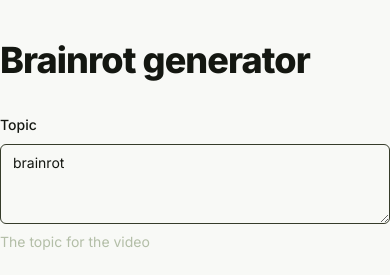
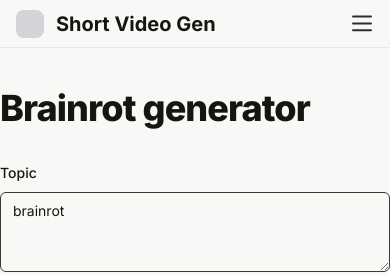
Before and after one commit to listlessbird/brainrot-shorts, a Next.js app: page / in a window 390 px wide. Shown: the top 275 px of the page. Built offline with nearby package versions, Linux system fonts and the light colour scheme; no server answers; what assemblyai, replicate would draw is missing.

Commit message:
feat: mobile nav

```diff
--- a/package.json
+++ b/package.json
@@ -28,6 +28,7 @@
     "class-variance-authority": "^0.7.0",
     "clsx": "^2.1.1",
     "drizzle-orm": "^0.34.1",
+    "framer-motion": "^11.11.7",
     "lucide-react": "^0.446.0",
     "next": "15.0.0-rc.0",
     "react": "19.0.0-rc-f994737d14-20240522",
--- a/src/app/page.tsx
+++ b/src/app/(video)/page.tsx
@@ -1,9 +1,13 @@
 import { VideoConfigForm } from "@/app/(video)/new-video-form";
 import { QueryProvider } from "@/app/query-provider";
+import { Header } from "@/components/nav/header";
+import { HeaderMobile } from "@/components/nav/header-mobile";
 
 export default function Home() {
   return (
     <QueryProvider>
+      <Header />
+      <HeaderMobile />
       <main className="min-h-screen max-w-2xl mx-auto pt-10">
         <div className="space-y-8">
           <h1 className="scroll-m-20 text-4xl font-extrabold tracking-tight lg:text-5xl">
--- /dev/null
+++ b/src/components/nav/constants.tsx
@@ -0,0 +1,19 @@
+import { HomeIcon, VideoIcon } from "lucide-react";
+export type SideNavItem = {
+  title: string;
+  path: string;
+  icon?: JSX.Element;
+};
+
+export const SideNavItems: SideNavItem[] = [
+  {
+    title: "Home",
+    path: "/",
+    icon: <HomeIcon />,
+  },
+  {
+    title: "Videos",
+    path: "/history",
+    icon: <VideoIcon />,
+  },
+];
--- /dev/null
+++ b/src/components/nav/header-mobile.tsx
@@ -0,0 +1,158 @@
+"use client";
+import { SideNavItem, SideNavItems } from "@/components/nav/constants";
+import { cn } from "@/lib/utils";
+import { motion, useCycle, Variants } from "framer-motion";
+import { usePathname } from "next/navigation";
+import { ReactNode, useRef } from "react";
+import { useDimensions } from "@/hooks/use-dimensions";
+import Link from "next/link";
+
+const sidebarVariants: Variants = {
+  open: (height: number = 1000) => ({
+    clipPath: `circle(${height * 2 + 200}px at 100% 0)`,
+    transition: {
+      type: "spring",
+      stiffness: 20,
+      restDelta: 4,
+    },
+  }),
+  closed: {
+    clipPath: "circle(0px at 100% 0)",
+    transition: {
+      type: "spring",
+      stiffness: 400,
+      damping: 40,
+    },
+  },
+};
+
+const itemVariants: Variants = {
+  open: {
+    transition: { staggerChildren: 0.02, delayChildren: 0.15 },
+  },
+  closed: {
+    transition: { staggerChildren: 0.01, staggerDirection: -1 },
+  },
+};
+
+const MenuItemVariants = {
+  open: {
+    y: 0,
+    opacity: 1,
+    transition: {
+      y: { stiffness: 1000, velocity: -100 },
+    },
+  },
+  closed: {
+    y: 50,
+    opacity: 0,
+    transition: {
+      y: { stiffness: 1000 },
+      duration: 0.02,
+    },
+  },
+};
+
+export function HeaderMobile() {
+  const pathname = usePathname();
+  const containerRef = useRef<HTMLDivElement>(null);
+
+  const [open, toggleOpen] = useCycle(false, true);
+  const { height } = useDimensions(containerRef);
+
+  return (
+    <motion.nav
+      initial={false}
+      animate={open ? "open" : "closed"}
+      custom={height}
+      ref={containerRef}
+      className={cn("fixed inset-0 z-[100] md:hidden")}
+    >
+      {/* Background overlay */}
+      <motion.div
+        variants={sidebarVariants}
+        className="absolute inset-0 bg-white size-full right-0"
+      />
+      <motion.ul
+        className="absolute grid w-full gap-2 px-10 py-16"
+        variants={itemVariants}
+      >
+        {SideNavItems.map((item, idx) => {
+          const isLastItem = idx === SideNavItems.length - 1;
+          const active = item.path === pathname;
+          return (
+            <div key={item.title}>
+              <MenuItem>
+                <Link
+                  href={item.path}
+                  onClick={() => toggleOpen()}
+                  className={cn("flex w-full text-2xl", active && "font-bold")}
+                >
+                  {item.title}
+                </Link>
+              </MenuItem>
+              {!isLastItem && (
+                <MenuItem className="my-3 h-px w-full bg-gray-300" />
+              )}
+            </div>
+          );
+        })}
+      </motion.ul>
+      <MenuToggle toggle={toggleOpen} />
+    </motion.nav>
+  );
+}
+
+const MenuItem = ({
+  className,
+  children,
+}: {
+  className?: string;
+  children?: ReactNode;
+}) => {
+  return (
+    <motion.li variants={MenuItemVariants} className={className}>
+      {children}
+    </motion.li>
+  );
+};
+
+const MenuToggle = ({ toggle }: { toggle: any }) => (
+  <button
+    onClick={toggle}
+    className="pointer-events-auto absolute right-4 top-[14px] z-30"
+  >
+    <svg width="23" height="23" viewBox="0 0 23 23">
+      <Path
+        variants={{
+          closed: { d: "M 2 2.5 L 20 2.5" },
+          open: { d: "M 3 16.5 L 17 2.5" },
+        }}
+      />
+      <Path
+        d="M 2 9.423 L 20 9.423"
+        variants={{
+          closed: { opacity: 1 },
+          open: { opacity: 0 },
+        }}
+        transition={{ duration: 0.1 }}
+      />
+      <Path
+        variants={{
+          closed: { d: "M 2 16.346 L 20 16.346" },
+          open: { d: "M 3 2.5 L 17 16.346" },
+        }}
+      />
+    </svg>
+  </button>
+);
+
+const Path = (props: any) => (
+  <motion.path
+    fill="transparent"
+    strokeWidth="2"
+    stroke="hsl(0, 0%, 18%)"
+    strokeLinecap="round"
+    {...props}
+  />
+);
--- /dev/null
+++ b/src/components/nav/header.tsx
@@ -0,0 +1,40 @@
+"use client";
+import { cn } from "@/lib/utils";
+import Link from "next/link";
+import { useSelectedLayoutSegment } from "next/navigation";
+import { useScroll } from "@/hooks/use-scroll";
+
+export function Header() {
+  const scrolled = useScroll(5);
+  const selectedLayout = useSelectedLayoutSegment();
+
+  return (
+    <div
+      className={cn(
+        `sticky inset-x-0 top-0 z-30 w-full transition-all border-b border-gray-200`,
+        {
+          "border-b border-gray-200 bg-white/75 backdrop-blur-lg": scrolled,
+          "border-b border-gray-200 bg-white": selectedLayout,
+        }
+      )}
+    >
+      <div className="flex h-[47px] items-center justify-between px-4">
+        <div className="flex items-center space-x-4">
+          <Link
+            href="/"
+            className="flex flex-row space-x-3 items-center justify-center md:hidden"
+          >
+            <span className="h-7 w-7 bg-zinc-300 rounded-lg" />
+            <span className="font-bold text-xl flex ">Short Video Gen</span>
+          </Link>
+        </div>
+
+        <div className="hidden md:block">
+          <div className="h-8 w-8 rounded-full bg-zinc-300 flex items-center justify-center text-center">
+            <span className="font-semibold text-sm">U</span>
+          </div>
+        </div>
+      </div>
+    </div>
+  );
+}
--- /dev/null
+++ b/src/hooks/use-dimensions.ts
@@ -0,0 +1,15 @@
+import { useEffect, useRef } from "react";
+
+export function useDimensions(ref: React.RefObject<HTMLElement>) {
+  const dimensions = useRef({ width: 0, height: 0 });
+
+  useEffect(() => {
+    if (ref.current) {
+      dimensions.current.width = ref.current.offsetWidth;
+      dimensions.current.height = ref.current.offsetHeight;
+    }
+    // eslint-disable-next-line react-hooks/exhaustive-deps
+  }, [ref]);
+
+  return dimensions.current;
+}
--- /dev/null
+++ b/src/hooks/use-scroll.ts
@@ -0,0 +1,27 @@
+import { useCallback, useEffect, useState } from "react";
+
+export function useScroll(threshold: number) {
+  const [scrolled, setScrolled] = useState(false);
+
+  const onScroll = useCallback(() => {
+    setScrolled(window.scrollY > threshold);
+  }, [threshold]);
+
+  useEffect(() => {
+    const controller = new AbortController();
+
+    window.addEventListener("scroll", onScroll, {
+      signal: controller.signal,
+    });
+
+    return () => {
+      controller.abort();
+    };
+  }, [onScroll]);
+
+  useEffect(() => {
+    onScroll();
+  }, [onScroll]);
+
+  return scrolled;
+}
```
Also changed, not shown: src/components/nav/sidenav.tsx (added), 1 other file (tests, documents, lock files or other folders).
